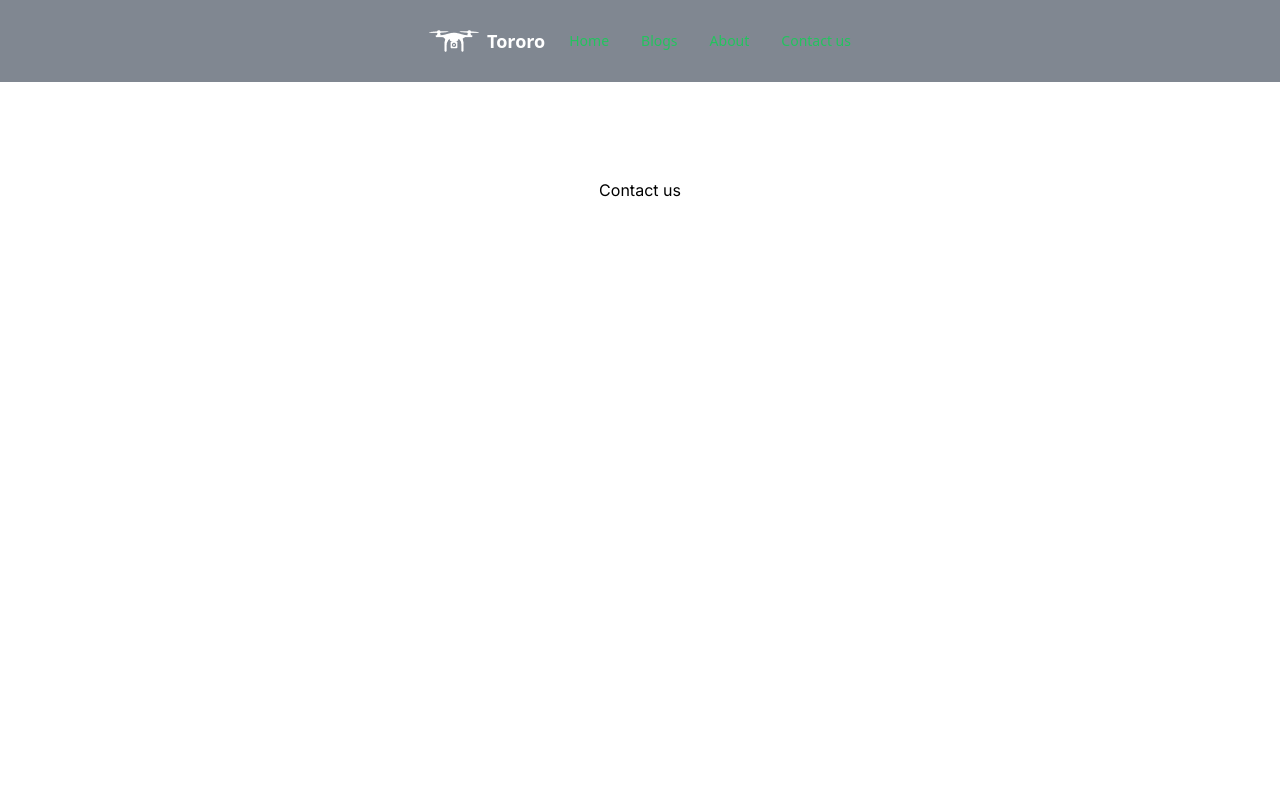
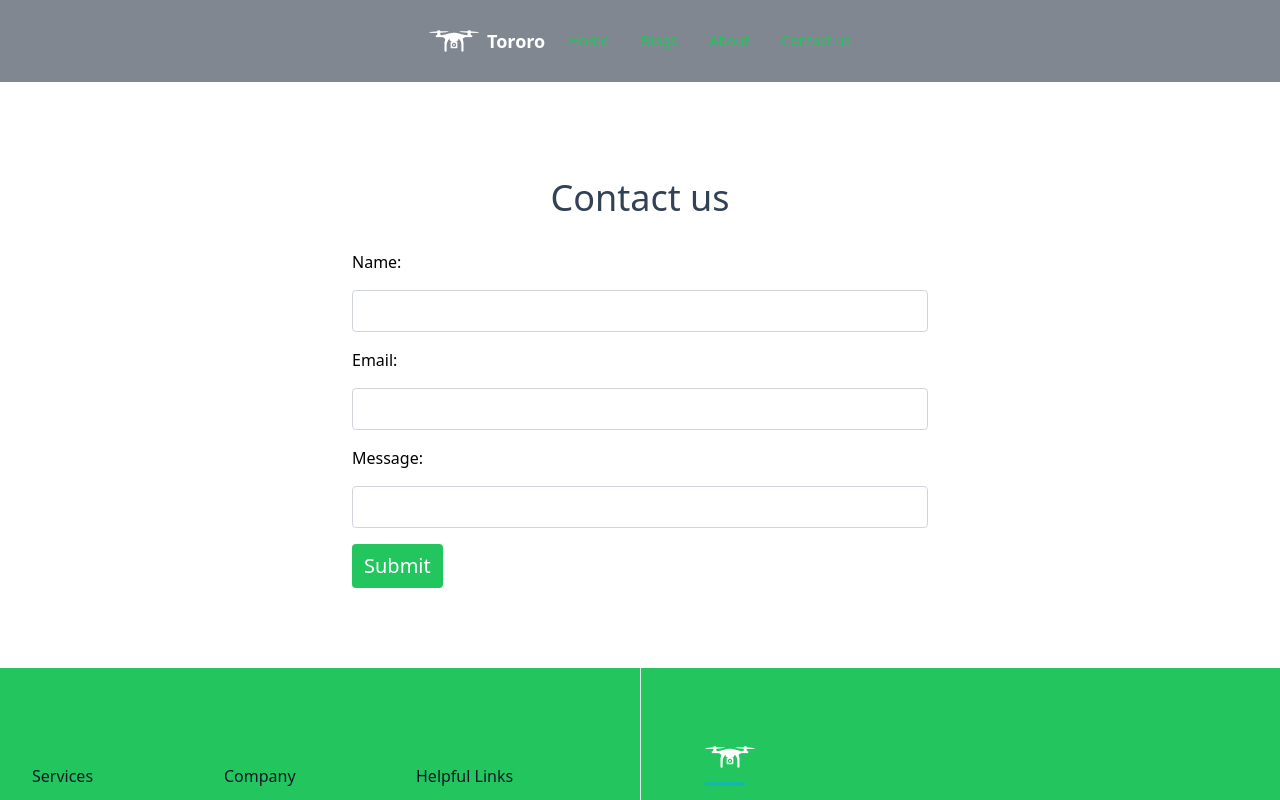
Before and after one commit to johndranreb/tororodroneservices, a Next.js app: page /contact in a window 1280 px wide. Shown: the top 800 px of the page. Built offline with nearby package versions, Linux system fonts and the light colour scheme.

Commit message:
added contact page

```diff
--- a/src/components/footer.js
+++ b/src/components/footer.js
@@ -57,7 +57,11 @@ const footer = () => {
 
         <div className="mt-8 grid grid-cols-1 gap-8 sm:grid-cols-3">
           <div>
-            <p className="font-medium text-gray-900">Services</p>
+            <p className="font-medium text-gray-900">
+              <a href="#">
+              Services
+              </a>
+              </p>
 
             <ul className="mt-6 space-y-4 text-sm">
               <li>
@@ -121,13 +125,13 @@ const footer = () => {
 
             <ul className="mt-6 space-y-4 text-sm">
               <li>
-                <a href="#" className="text-gray-700 transition hover:opacity-75">
-                  Contact
+                <a href="/contact" className="text-gray-700 transition hover:opacity-75">
+                  Contact Us
                 </a>
               </li>
 
               <li>
-                <a href="#" className="text-gray-700 transition hover:opacity-75">
+                <a href="/frequently-asked-questions-faqs" className="text-gray-700 transition hover:opacity-75">
                   FAQs
                 </a>
               </li>
--- a/src/pages/[pageSlug].js
+++ b/src/pages/[pageSlug].js
@@ -34,6 +34,7 @@ export default function Page({ pageData }) {
     <div>
       <Head>
         <title>{pageData.title}</title>
+        <link rel="icon" href="/favicon-32x32.png" />
       </Head>
       <Header/>
       <section className="content-area py-8">
--- /dev/null
+++ b/src/pages/api/form.js
@@ -0,0 +1,8 @@
+export default function handler(req, res) {
+  const body = req.body;
+
+  if(!body.name || !body.email || !body.message){
+    return res.status(400).json({data: "Alert: Name, Email, and Message field are required!"});
+  }
+  return res.status(200).json({data: "Form submitted successfully"});
+}
--- a/src/pages/blogs/[postSlug].js
+++ b/src/pages/blogs/[postSlug].js
@@ -42,6 +42,7 @@ export default function Post({ postData }) {
       <Header/>
       <Head>
         <title key={postData.slug}> {postData.title}</title>
+        <link rel="icon" href="/favicon-32x32.png" />
         <meta
           name="description"
           content={postData.excerpt}
--- a/src/pages/contact.js
+++ b/src/pages/contact.js
@@ -3,28 +3,82 @@ import { Inter } from 'next/font/google'
 import Footer from '@/components/Footer'
 import Header from '@/components/Header'
 import Head from 'next/head'
+import { useState } from 'react'
 
 
 const inter = Inter({ subsets: ['latin'] })
 
-const contact = () => {
+
+export default function Contact() {
+  const [submitStatus, setSubmitStatus] = useState(false);
+  const [responseMessage, setResponseMessage] = useState('');
+  const [alertColor, setAlertColor] = useState('text-green-500');
+
+
+  const handleSubmit = async (event) => {
+    event.preventDefault();
+
+    const data = {
+      name: event.target.name.value,
+      email: event.target.email.value,
+      message: event.target.message.value,
+    }
+    const jsonData = JSON.stringify(data);
+
+    const response = await fetch('/api/form',{
+      method: 'POST',
+      headers: { 'Content-Type': 'application/json',
+    },
+    body: jsonData,
+  });
+    const result = await response.json();
+    console.log(result.data);
+
+    setSubmitStatus(true);
+    setResponseMessage(result.data);
+
+    if(!response.ok){
+        setAlertColor('text-red-500');
+    }
+    else{
+      setAlertColor('text-green-500');
+    }
+  }
+
   return (
     <>
-
     <Head>
         <title>Contact</title>
         <link rel="icon" href="/favicon-32x32.png" />
-      </Head>
-      <Header/>
-    <main className={`flex min-h-screen flex-col items-center justify-between p-24 ${inter.className}`}>
-      <>
-      <h1>Contact us</h1>
-      </>
+    </Head>
+     <Header/>
+      <section>
+        <div className="container mx-auto lg:max-w-xl py-16">
+      <h1 className="text-4xl text-center text-slate-700 py-8">Contact us</h1>
+      <form className="contact-form" onSubmit={handleSubmit}>
+        <label htmlFor="name">Name:</label>
+        <input type="text" id="name"/>
 
-  </main>
+        <label hmltFor="email">Email:</label>
+        <input type="email" id="email"/>
+
+        <label hmltFor="message">Message:</label>
+        <input type="message" id="message"/>
+
+        <button type="submit">Submit</button>
+      </form>
+      {submitStatus ? <SubmissionAlert message = {responseMessage} alertColor={alertColor}/>: null}
+      </div>
+      </section>
    <Footer/>
     </>
+  );
+}
+
+
+const SubmissionAlert = ({message, alertColor}) => {
+  return (
+    <div className={`${alertColor} py-2 px-4 mt-4 font-bold`}>{message}
+    </div>
   )
 }
-
-export default contact
--- a/src/pages/index.js
+++ b/src/pages/index.js
@@ -476,7 +476,7 @@ export default function Home() {
 </section>  */}
 
 {/*Services*/ }
-<section className="bg-gray-100 text-gray-800 min-h-screen">
+<section className=" section-services bg-gray-100 text-gray-800 min-h-screen">
 	<div className="container max-w-xl p-6 py-12 mx-auto space-y-24 lg:px-8 lg:max-w-7xl">
 		<div>
 			<h2 className="text-3xl font-bold tracki text-center sm:text-5xl text-gray-900">Our Services</h2>
--- a/src/styles/globals.css
+++ b/src/styles/globals.css
@@ -24,4 +24,19 @@
   .post-content h3{
     @apply text-xl font-bold py-4;
   }
+  .contact-form label{
+    @apply block w-full mb-4;
+  }
+  .contact-form input,
+  .contact-form textarea{
+    @apply block border border-gray-300 focus:outline-none
+    focus:ring focus:ring-green-500 focus:ring-offset-2
+    w-full mb-4 p-2 rounded;
+  }
+  .contact-form button{
+    @apply inline-block bg-green-500 focus:outline-none
+    focus:ring focus:ring-white focus:ring-offset-2
+    mb-4 px-3 py-2 text-white text-xl hover:bg-green-600
+    active:bg-green-700 rounded focus:ring-opacity-50;
+  }
 }
```
